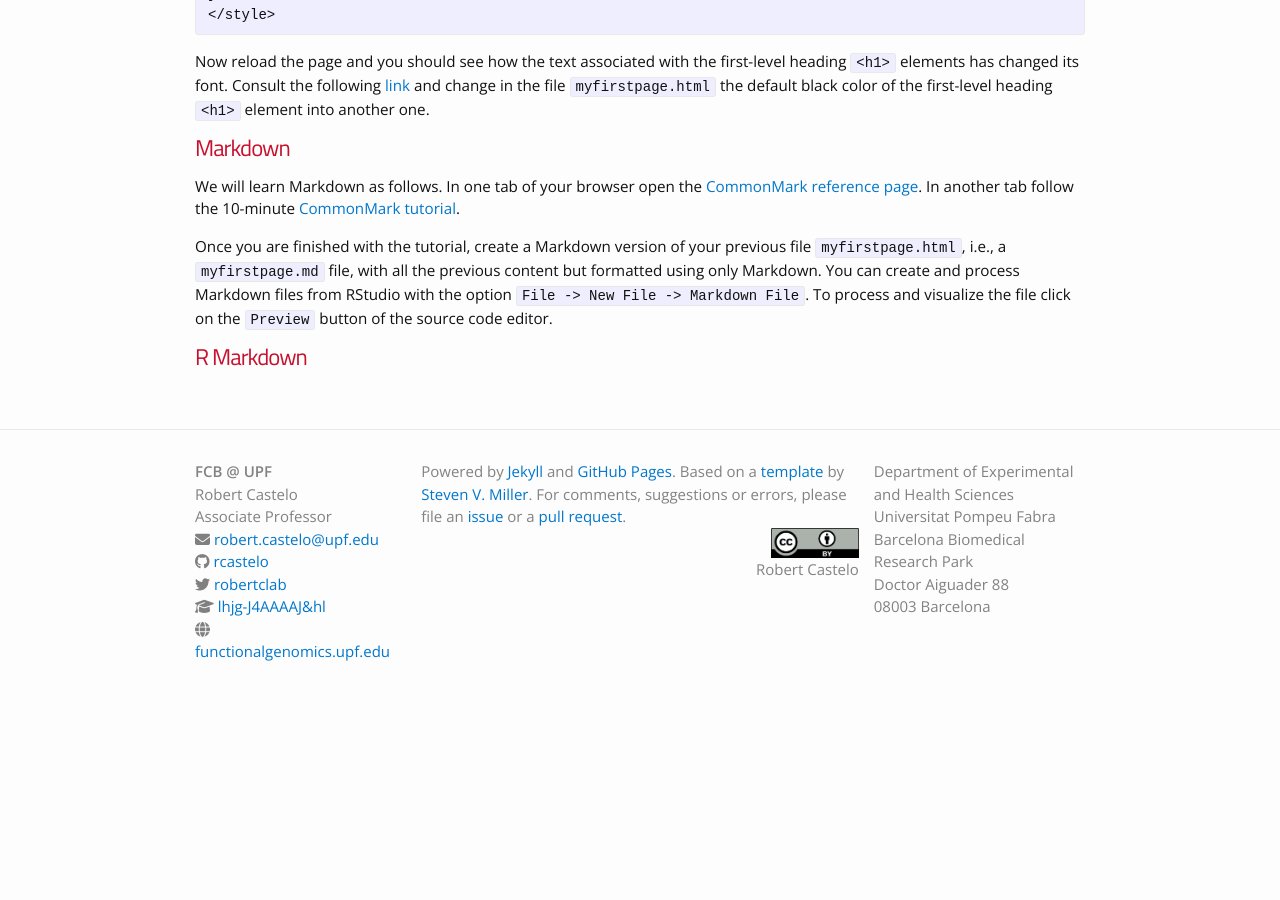
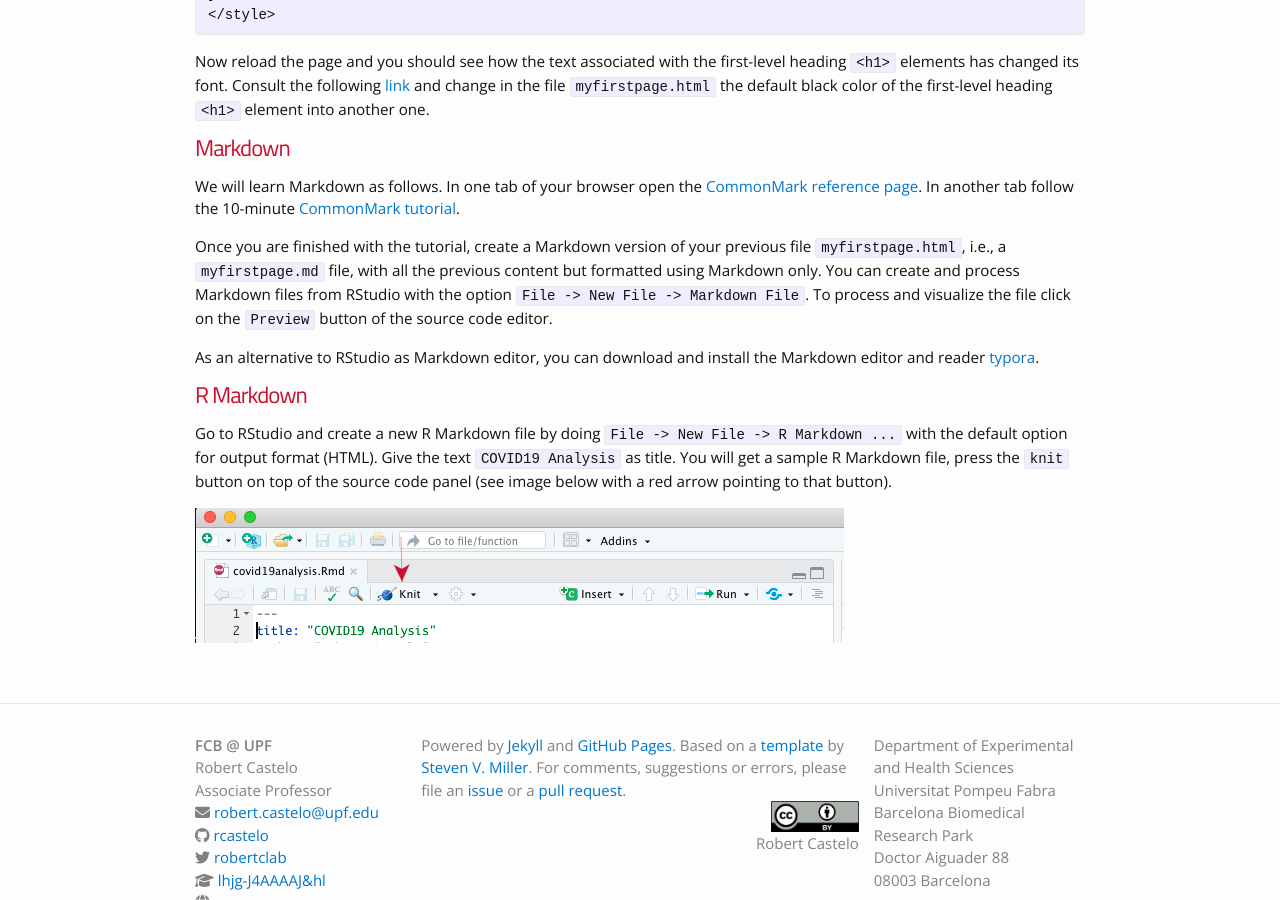
Before and after one commit to funcompbio/funcompbio.github.io, a Jekyll site: the page built from practical10/practical10.md, in a window 1280 px wide and 900 px high, scrolled down 2394 px. Built offline with Jekyll 4.4.1, drawn with Linux system fonts in a browser that asks for light colours; nearby versions of some CDN libraries; before the commit the page ends 3117 px from its top, so only the background shows below that.

Commit message:
Updated practical 10.

```diff
--- a/practical10/practical10.html
+++ b/practical10/practical10.html
@@ -66,5 +66,11 @@ h1 {
 <p>Now reload the page and you should see how the text associated with the first-level heading <code>&lt;h1&gt;</code> elements has changed its font. Consult the following <a href="https://www.w3schools.com/css/default.asp">link</a> and change in the file <code>myfirstpage.html</code> the default black color of the first-level heading <code>&lt;h1&gt;</code> element into another one.</p>
 <h1 id="markdown">Markdown</h1>
 <p>We will learn Markdown as follows. In one tab of your browser open the <a href="https://commonmark.org/help">CommonMark reference page</a>. In another tab follow the 10-minute <a href="https://commonmark.org/help/tutorial">CommonMark tutorial</a>.</p>
-<p>Once you are finished with the tutorial, create a Markdown version of your previous file <code>myfirstpage.html</code>, i.e., a <code>myfirstpage.md</code> file, with all the previous content but formatted using only Markdown. You can create and process Markdown files from RStudio with the option <code>File -&gt; New File -&gt; Markdown File</code>. To process and visualize the file click on the <code>Preview</code> button of the source code editor.</p>
+<p>Once you are finished with the tutorial, create a Markdown version of your previous file <code>myfirstpage.html</code>, i.e., a <code>myfirstpage.md</code> file, with all the previous content but formatted using Markdown only. You can create and process Markdown files from RStudio with the option <code>File -&gt; New File -&gt; Markdown File</code>. To process and visualize the file click on the <code>Preview</code> button of the source code editor.</p>
+<p>As an alternative to RStudio as Markdown editor, you can download and install the Markdown editor and reader <a href="https://typora.io">typora</a>.</p>
 <h1 id="r-markdown">R Markdown</h1>
+<p>Go to RStudio and create a new R Markdown file by doing <code>File -&gt; New File -&gt; R Markdown ...</code> with the default option for output format (HTML). Give the text <code>COVID19 Analysis</code> as title. You will get a sample R Markdown file, press the <code>knit</code> button on top of the source code panel (see image below with a red arrow pointing to that button).</p>
+<div class="figure">
+<img src="rstudioknitbutton.png" />
+
+</div>
```
Also changed, not shown: practical10/rstudioknitbutton.png (added).
